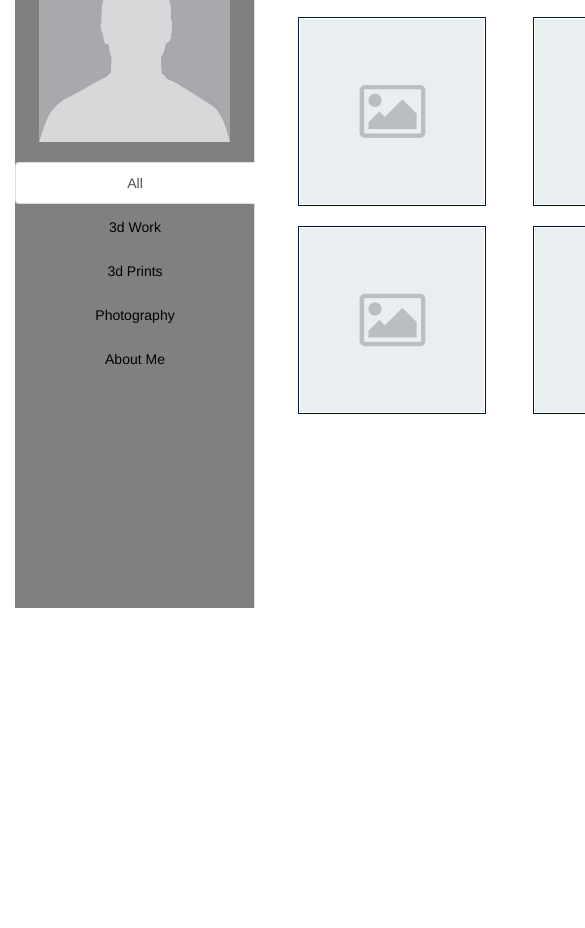
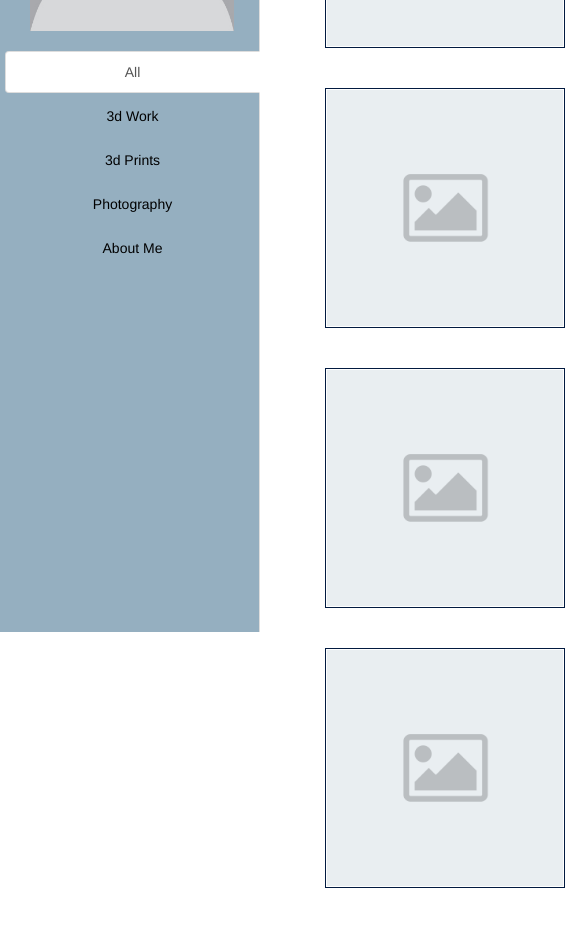
Before and after one commit to Chad-Durkin/Side-Panel-Website-Template, a plain HTML site: page index.html in a window 390 px wide. Shown: the part 212-1140 px from the top of the page, 585 px wide, since content can reach past the window. Before the commit the page ends 844 px from the top, so only its background shows below. Drawn offline with nearby package versions, Linux system fonts and the light colour scheme.

Commit message:
Changed navbar position and tab-content css to make it formatted so it is somewhat responsive but can handle being resized, MVP done

```diff
--- a/css/styles.css
+++ b/css/styles.css
@@ -1,20 +1,26 @@
 /*------ Left Side Nav Bar Menu CSS ------*/
-.container-fluid {
-  /*position: relative;*/
+.tabs-left {
+  height: 100%;
+  min-height: 490px;
+  width: 20%;
+  max-width: 290px;
+  /* padding-left: 20px; */
+  position: fixed;
+  z-index: 1;
+  top: 0;
+  left: 0;
+  overflow-x: hidden;
+  min-width: 260px;
+  background-color: #95afc0;
 }
 
-.tab-content > .tab-pane,
-.pill-content > .pill-pane {
-  display: none;
-}
-
-.tab-content > .active,
-.pill-content > .active {
-  display: block;
-}
-
-.tabs-left {
-  /*position: relative;*/
+.tabs-left > .nav-tabs {
+  /* background-color: #95afc0; */
+  min-height: 100%;
+  padding-left: 5px;
+  text-align: center;
+  border-right: 1px solid #ddd;
+  border-bottom: 0;
 }
 
 .tabs-left > .nav-tabs > li {
@@ -26,20 +32,6 @@
   min-width: 74px;
   margin-right: 0;
   margin-bottom: 3px;
-}
-
-.tabs-left > .nav-tabs {
-  background-color: grey;
-  text-align: center;
-  float: left;
-  height: 820px;
-  width: 240px;
-  padding-top: 40px;
-  /*padding-bottom: 100%;*/
-  /*padding-left: 5px;*/
-  margin-right: 19px;
-  border-right: 1px solid #ddd;
-  border-bottom: 0;
 }
 
 .tabs-left > .nav-tabs > li > a {
@@ -72,36 +64,34 @@
 
 /*tab content css*/
 .tab-content {
-  padding-right: 100px !important;
+  margin-left: 30%; /* Same as the width of the sidenav */
+  padding: 0px 10px;
   padding-bottom: 20px;
-  text-align: center;
+  position: absolute;
+  overflow: auto;
 }
 
 .table-img {
-  padding-top: 20px;
+  padding: 20px;
 }
 
 .img-content {
   padding:1px;
   border:1px solid #021a40;
-  width: 80%;
-  height: 80%;
+  width: 240px;
+  height: 240px;
 }
 
-body {
-   min-width:1080px;        /* Suppose you want minimum width of 1000px */
-   width: auto !important;  /* Firefox will set width as auto */
-   width:1080px;            /* As IE6 ignores !important it will set width as 1000px; */
-   /*position: absolute;*/
-   height: 820px;
-   /*height: 100%;*/
-    top: 0;
-    left: 0;
-    right: 0;
-    bottom: 0;
-  /*overflow: auto;*/
+/* Navbar responsive design */
+@media screen and (max-height: 500px) {
+  .user-img {
+    display: none;
+  }
 }
 
-html {
-  height: 100%;
+/* Tab content responsive design */
+@media screen and (max-width: 900px) {
+  .tab-content {
+    margin-left: 280px;
+  }
 }
--- a/index.html
+++ b/index.html
@@ -11,13 +11,12 @@
 </head>
 <body>
   <div class="container-fluid">
-      <div class="row main-row">
     <!-- nav bar -->
-          <div class="col-sm-3 tabbable tabs-left">
+    <div class="tabbable tabs-left">
       <ul class="nav nav-tabs">
         <div class="user-info">
-                  <li class="user-title"><h1>Akio Bowden</h1></li>
-                  <li class="job-title"><h2>3D Artist</h2></li>
+          <li class="user-title">Akio Bowden</li>
+          <li class="job-title">3D Artist</li>
           <figure>
             <img src="img/placeholder-user.png" alt="Akio Bowden" class="user-img">
           </figure>
@@ -31,8 +30,8 @@
       </ul>
     </div>
     <!-- tab content -->
-          <div class="col-sm-9 tab-content">
-    				<!-- <div class="tab-content"> -->
+    <div class="tab-content">
+      <!-- Home/All Tab -->
       <div class="tab-pane active" id="home">
         <table>
           <tr>
@@ -50,9 +49,14 @@
             <td class="table-img"><figure><img class="img-content" src="img/placeholder-img.png" alt="placeholder"></figure></td>
             <td class="table-img"><figure><img class="img-content" src="img/placeholder-img.png" alt="placeholder"></figure></td>
           </tr>
+          <tr>
+            <td class="table-img"><figure><img class="img-content" src="img/placeholder-img.png" alt="placeholder"></figure></td>
+            <td class="table-img"><figure><img class="img-content" src="img/placeholder-img.png" alt="placeholder"></figure></td>
+            <td class="table-img"><figure><img class="img-content" src="img/placeholder-img.png" alt="placeholder"></figure></td>
+          </tr>
         </table>
       </div>
-
+      <!-- 3d Work Tab -->
       <div class="tab-pane" id="3dwork">
         <div class="">
           <table>
@@ -64,15 +68,47 @@
           </table>
         </div>
       </div>
-
+      <!-- 3d Prints Tab -->
+      <div class="tab-pane" id="3dprints">
+        <div class="">
+          <table>
+            <tr>
+              <td class="table-img"><figure><img class="img-content" src="img/placeholder-img.png" alt="placeholder"></figure></td>
+              <td class="table-img"><figure><img class="img-content" src="img/placeholder-img.png" alt="placeholder"></figure></td>
+              <td class="table-img"><figure><img class="img-content" src="img/placeholder-img.png" alt="placeholder"></figure></td>
+            </tr>
+            <tr>
+              <td class="table-img"><figure><img class="img-content" src="img/placeholder-img.png" alt="placeholder"></figure></td>
+              <td class="table-img"><figure><img class="img-content" src="img/placeholder-img.png" alt="placeholder"></figure></td>
+              <td class="table-img"><figure><img class="img-content" src="img/placeholder-img.png" alt="placeholder"></figure></td>
+            </tr>
+          </table>
+        </div>
+      </div>
+      <!-- Photography Tab -->
+      <div class="tab-pane" id="photography">
+        <div class="">
+          <table>
+            <tr>
+              <td class="table-img"><figure><img class="img-content" src="img/placeholder-img.png" alt="placeholder"></figure></td>
+              <td class="table-img"><figure><img class="img-content" src="img/placeholder-img.png" alt="placeholder"></figure></td>
+              <td class="table-img"><figure><img class="img-content" src="img/placeholder-img.png" alt="placeholder"></figure></td>
+            </tr>
+            <tr>
+              <td class="table-img"><figure><img class="img-content" src="img/placeholder-img.png" alt="placeholder"></figure></td>
+            </tr>
+          </table>
+        </div>
+      </div>
+      <!-- About Me Tab -->
       <div class="tab-pane" id="about">
         <div class="">
           <h1>About Me</h1>
-    							<p>because they are the most important for an encyclopedia to have, as determined by the community of participating editors. They may also be of interest to readers as an alternative to lists of overview articles.</p>
+          <p>You can put a message about yourself and your career focus along with a list of experience, pieces of work, etc.</p>
           <button><a href="#contact" data-toggle="tab">Contact Me</a></button>
         </div>
       </div>
-
+      <!-- Contact Me Tab -->
       <div class="tab-pane" id="contact">
         <div class="">
           <h1>Send me an email!</h1>
@@ -83,9 +119,6 @@
           </form>
         </div>
       </div>
-    				<!-- </div> -->
-    			</div>
-  			<!-- /tabs -->
     </div>
   </div>
 </body>
```
Lines whose indentation alone changed are shown as unchanged.
